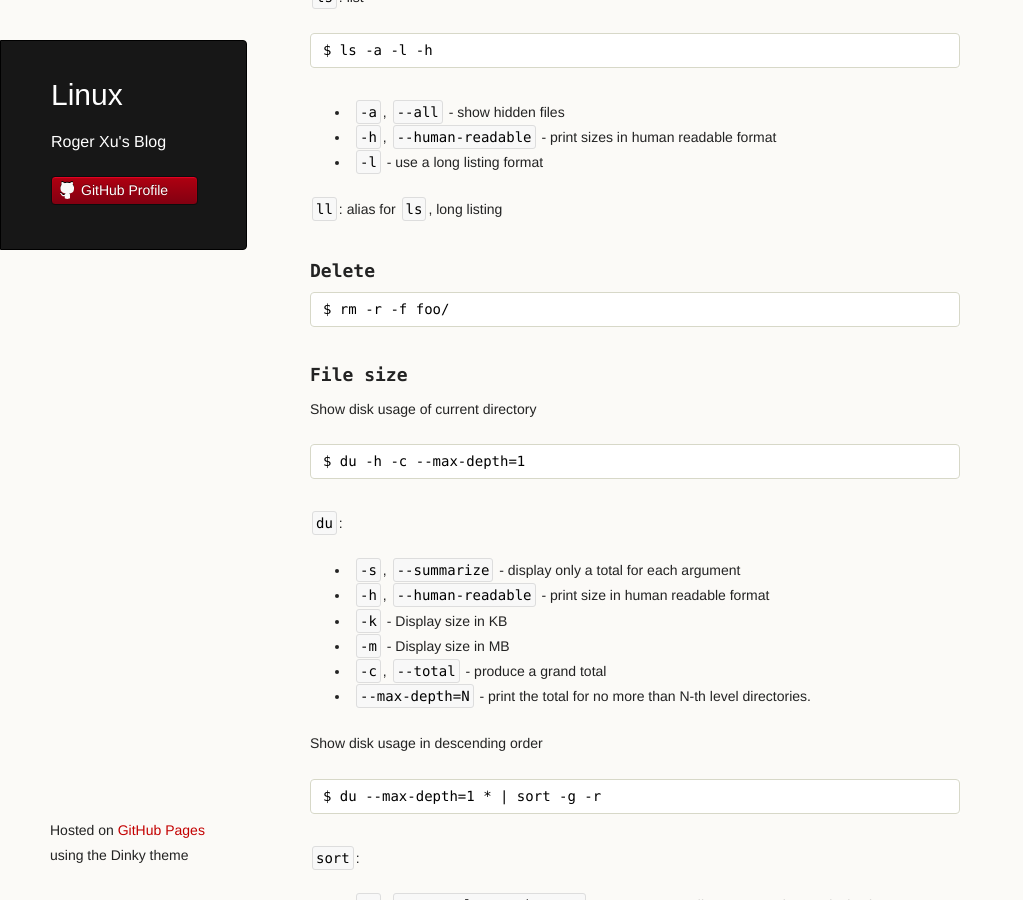
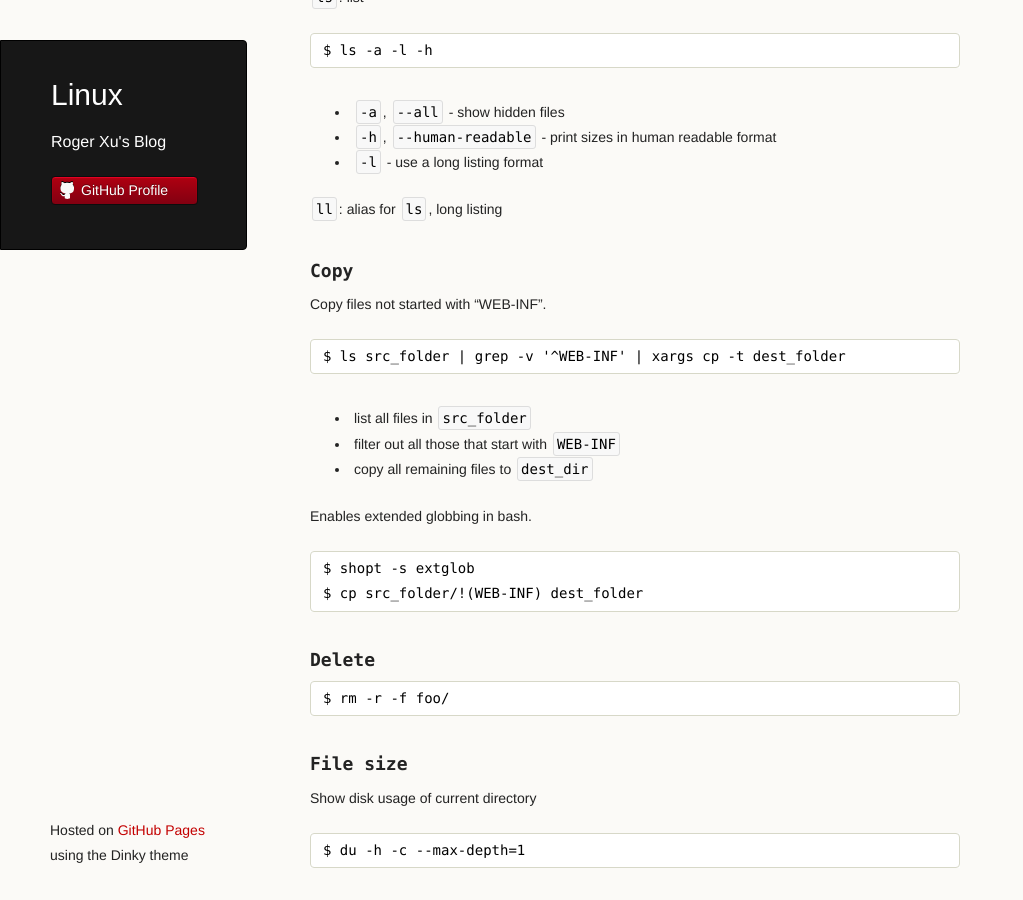
Before and after one commit to rogerxu/rogerxu.github.io, a Jekyll site: the page built from _posts/2013-06-26-linux.md, in a window 1280 px wide and 900 px high, scrolled down 5360 px. Shown: the whole window, without its empty margins (0-1023 px from the left). Built offline with Jekyll 4.4.1, drawn with Linux system fonts in a browser that asks for light colours.

Commit message:
Add copy file command in Linux bash.

```diff
--- a/_posts/2013-06-26-linux.md
+++ b/_posts/2013-06-26-linux.md
@@ -207,6 +207,20 @@ Start a proces in no hang up mode
 
 `ll`: alias for `ls`, long listing
 
+### Copy
+
+Copy files not started with "WEB-INF".
+
+    $ ls src_folder | grep -v '^WEB-INF' | xargs cp -t dest_folder
+
+* list all files in `src_folder`
+* filter out all those that start with `WEB-INF`
+* copy all remaining files to `dest_dir`
+
+Enables extended globbing in bash.
+
+    $ shopt -s extglob
+    $ cp src_folder/!(WEB-INF) dest_folder
 
 ### Delete
 
```
